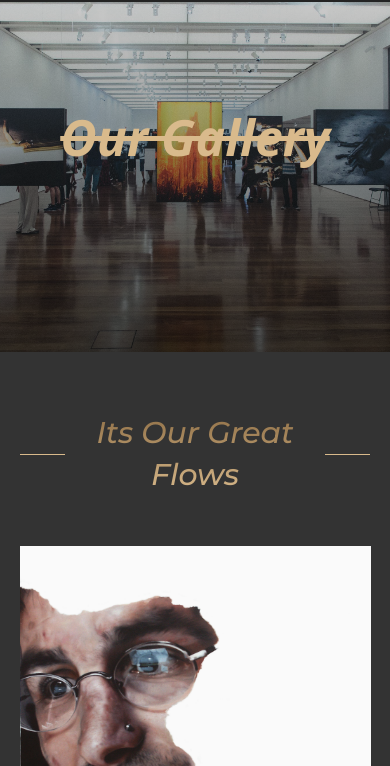
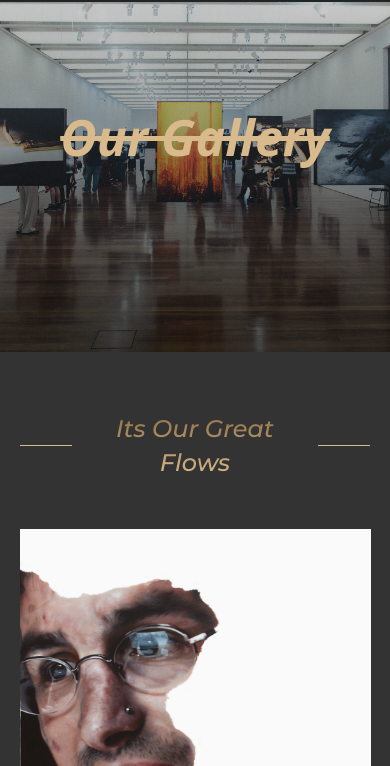
Before and after one commit to elidamaruqyan/elidamaruqyan.github.io, a website: page app/gallery.html in a window 390 px wide. Shown: the part 78-844 px from the top of the page. Drawn offline with nearby package versions, Linux system fonts and the light colour scheme.

Commit message:
add some responsive style

```diff
--- a/app/css/media/media.css
+++ b/app/css/media/media.css
@@ -52,6 +52,9 @@
 
 /* Medium devices (tablets, 768px and up) The navbar toggle appears at this breakpoint */
 @media (max-width: 768px) {
+    .section-header__title .lines{
+        width: 13%;
+    }
     .testimonials::before {
         left: 100%;
     }
@@ -176,6 +179,9 @@
         margin-bottom: 50px;
     }
 
+    .section-header__title{
+        font-size: 24px;
+    }
     .section-header__title .lines {
         width: 60px;
     }
--- a/app/css/pages/home.css
+++ b/app/css/pages/home.css
@@ -322,6 +322,7 @@
     font-weight: var(--type-regular);
     font-size: var(--type-large);
     text-transform: uppercase;
+    text-align: center;
     transform: translateY(-100%);
     transition-delay: 0.05s;
     opacity: 0;
@@ -332,6 +333,7 @@
     font-weight: var(--type-semi-bold);
     font-size: var(--type-base);
     text-decoration: line-through;
+    text-align: center;
     color: var(--main-brand-color);
     transform: translateY(-100%);
     transition-delay: 0s;
```
Also changed, not shown: dist/css/main.css, 1 other file.
